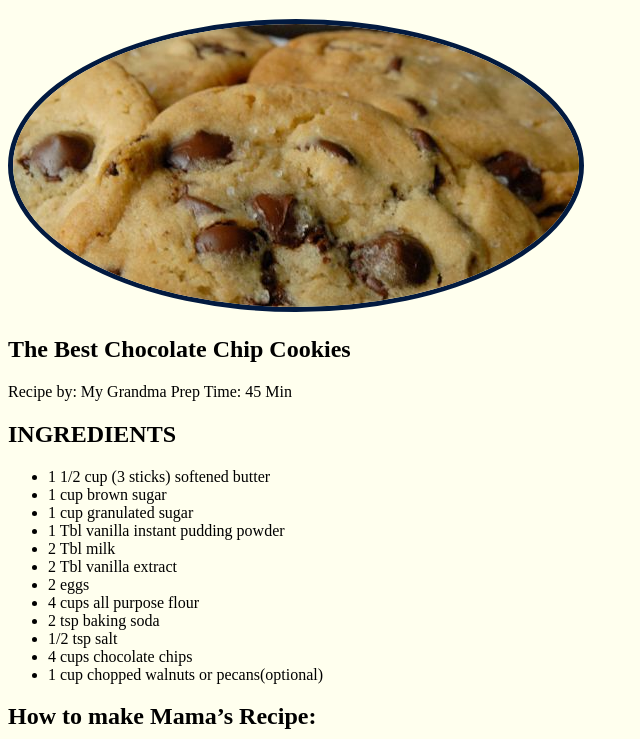
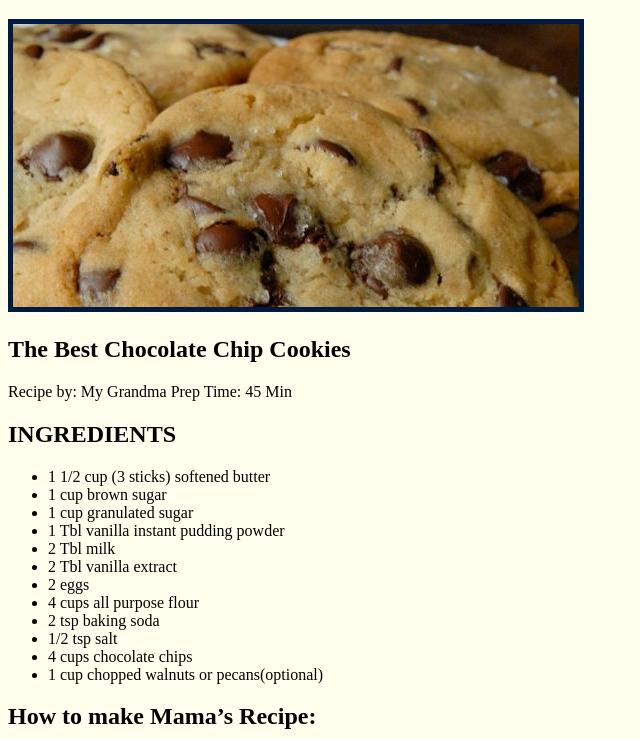
Before and after one commit to tristanhulbert/fewd, a plain HTML site: page Week 1/cookie_recipe/index.html in a window 1280 px wide. Shown: the part 61-800 px from the top of the page, without its empty margins (0-640 px from the left). Drawn offline with Linux system fonts and the light colour scheme.

Commit message:
Cleaned up the folders etc

```diff
--- a/Week 1/cookie_recipe/css/main.css
+++ b/Week 1/cookie_recipe/css/main.css
@@ -12,5 +12,4 @@ a {
 
 img {
    border:5px solid #021a40;
-   border-radius: 60%;
 }
```
Also changed, not shown: 2 other files.
